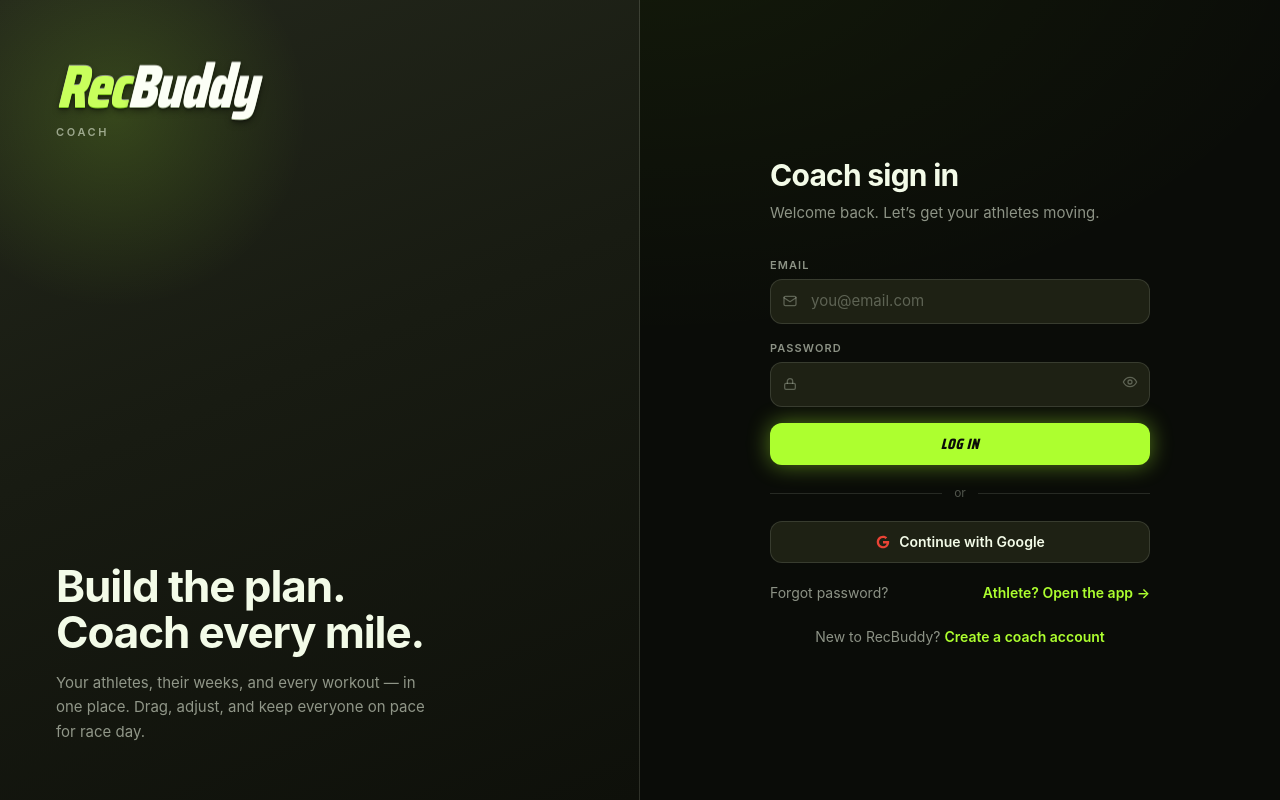
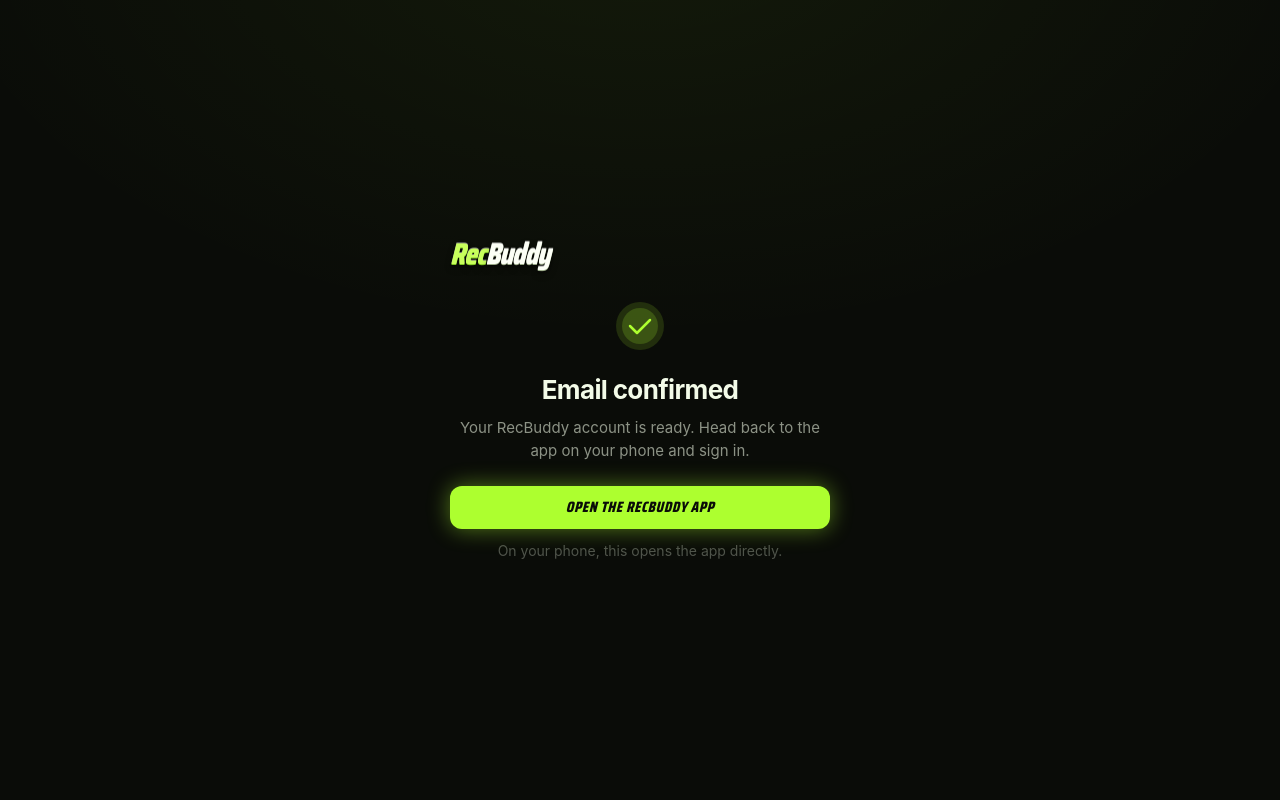
Before and after one commit to kevinzhao658/RecBuddy, a React (Vite) app in the folder apps/coach-web/: page /confirmed in a window 1280 px wide. Before the commit this address led to /login. Built offline with nearby package versions, Linux system fonts and the light colour scheme; no server answers.

Commit message:
feat(coach-web): /confirmed landing page for athlete email confirmation
Co-Authored-By: Claude Sonnet 4.6 <noreply@anthropic.com>

```diff
--- a/apps/coach-web/src/App.tsx
+++ b/apps/coach-web/src/App.tsx
@@ -2,6 +2,7 @@ import { Routes, Route, Navigate } from 'react-router-dom'
 import LoginPage from './routes/LoginPage'
 import SignupPage from './routes/SignupPage'
 import ResetPasswordPage from './routes/ResetPasswordPage'
+import ConfirmedPage from './routes/ConfirmedPage'
 import CoachPage from './routes/CoachPage'
 import { RequireCoach, RedirectIfCoach } from './auth/RequireCoach'
 
@@ -11,6 +12,7 @@ export default function App() {
       <Route path="/login" element={<RedirectIfCoach><LoginPage /></RedirectIfCoach>} />
       <Route path="/signup" element={<RedirectIfCoach><SignupPage /></RedirectIfCoach>} />
       <Route path="/reset-password" element={<ResetPasswordPage />} />
+      <Route path="/confirmed" element={<ConfirmedPage />} />
       <Route path="/coach" element={<RequireCoach><CoachPage /></RequireCoach>} />
       <Route path="*" element={<Navigate to="/coach" replace />} />
     </Routes>
--- /dev/null
+++ b/apps/coach-web/src/routes/ConfirmedPage.tsx
@@ -0,0 +1,98 @@
+import { useMemo } from 'react'
+import { Wordmark } from '../components/ui/Wordmark'
+import { Button } from '../components/ui/Button'
+
+// Inline lime check icon (no emoji — house rule)
+function CheckIcon() {
+  return (
+    <svg viewBox="0 0 48 48" className="h-12 w-12" aria-hidden="true">
+      <circle cx="24" cy="24" r="24" fill="rgba(173,255,47,0.14)" />
+      <circle cx="24" cy="24" r="18" fill="rgba(173,255,47,0.18)" />
+      <path
+        d="M14 24l7 7 13-13"
+        stroke="#ADFF2F"
+        strokeWidth="2.5"
+        strokeLinecap="round"
+        strokeLinejoin="round"
+        fill="none"
+      />
+    </svg>
+  )
+}
+
+// Inline error icon (no emoji — house rule)
+function ErrorIcon() {
+  return (
+    <svg viewBox="0 0 48 48" className="h-12 w-12" aria-hidden="true">
+      <circle cx="24" cy="24" r="24" fill="rgba(255,90,82,0.12)" />
+      <circle cx="24" cy="24" r="18" fill="rgba(255,90,82,0.16)" />
+      <path d="M24 16v10" stroke="#FF5A52" strokeWidth="2.5" strokeLinecap="round" />
+      <circle cx="24" cy="31" r="1.5" fill="#FF5A52" />
+    </svg>
+  )
+}
+
+/** Parses Supabase error fragments from window.location.hash.
+ *  Supabase appends #error=...&error_description=... on failures. */
+function parseHashError(): { error: string; description: string } | null {
+  const hash = window.location.hash.slice(1) // strip leading '#'
+  if (!hash) return null
+  const params = new URLSearchParams(hash)
+  const error = params.get('error')
+  if (!error) return null
+  return {
+    error,
+    description: decodeURIComponent((params.get('error_description') ?? '').replace(/\+/g, ' ')),
+  }
+}
+
+/** Public landing page for athlete email-confirmation links.
+ *  No auth required — never wrap in RequireCoach or RedirectIfCoach. */
+export default function ConfirmedPage() {
+  const err = useMemo(() => parseHashError(), [])
+
+  return (
+    <div className="grid min-h-screen place-items-center p-8">
+      <div className="w-full max-w-[380px]">
+        <Wordmark className="text-3xl" />
+
+        {err ? (
+          /* ── Error state ──────────────────────────────────────────── */
+          <>
+            <div className="mt-8 flex justify-center">
+              <ErrorIcon />
+            </div>
+            <h2 className="mt-5 text-center text-[26px] font-bold tracking-tight">
+              This link is invalid or has expired
+            </h2>
+            {err.description && (
+              <p className="mt-2 text-center text-[15px] text-missed">{err.description}</p>
+            )}
+            <p className="mt-4 text-center text-[15px] text-text-mute">
+              Head back to the RecBuddy app on your phone and request a new confirmation email.
+            </p>
+          </>
+        ) : (
+          /* ── Success state ────────────────────────────────────────── */
+          <>
+            <div className="mt-8 flex justify-center">
+              <CheckIcon />
+            </div>
+            <h2 className="mt-5 text-center text-[26px] font-bold tracking-tight">
+              Email confirmed
+            </h2>
+            <p className="mt-2 text-center text-[15px] text-text-mute">
+              Your RecBuddy account is ready. Head back to the app on your phone and sign in.
+            </p>
+            <a href="recbuddy://confirmed" className="mt-6 block">
+              <Button className="w-full">Open the RecBuddy app</Button>
+            </a>
+            <p className="mt-3 text-center text-sm text-text-faint">
+              On your phone, this opens the app directly.
+            </p>
+          </>
+        )}
+      </div>
+    </div>
+  )
+}
```
Also changed, not shown: 1 other file (tests, documents, lock files or other folders).
